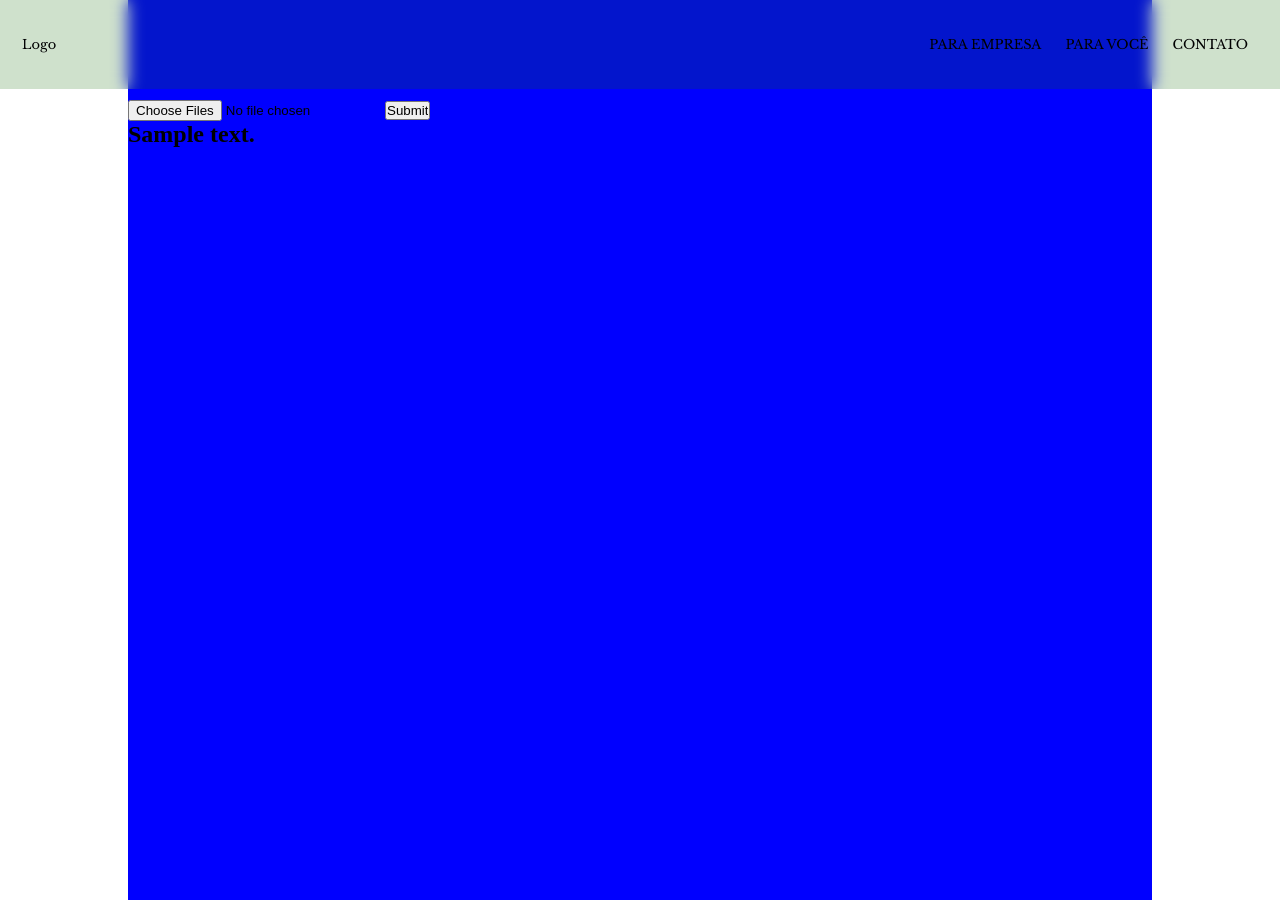
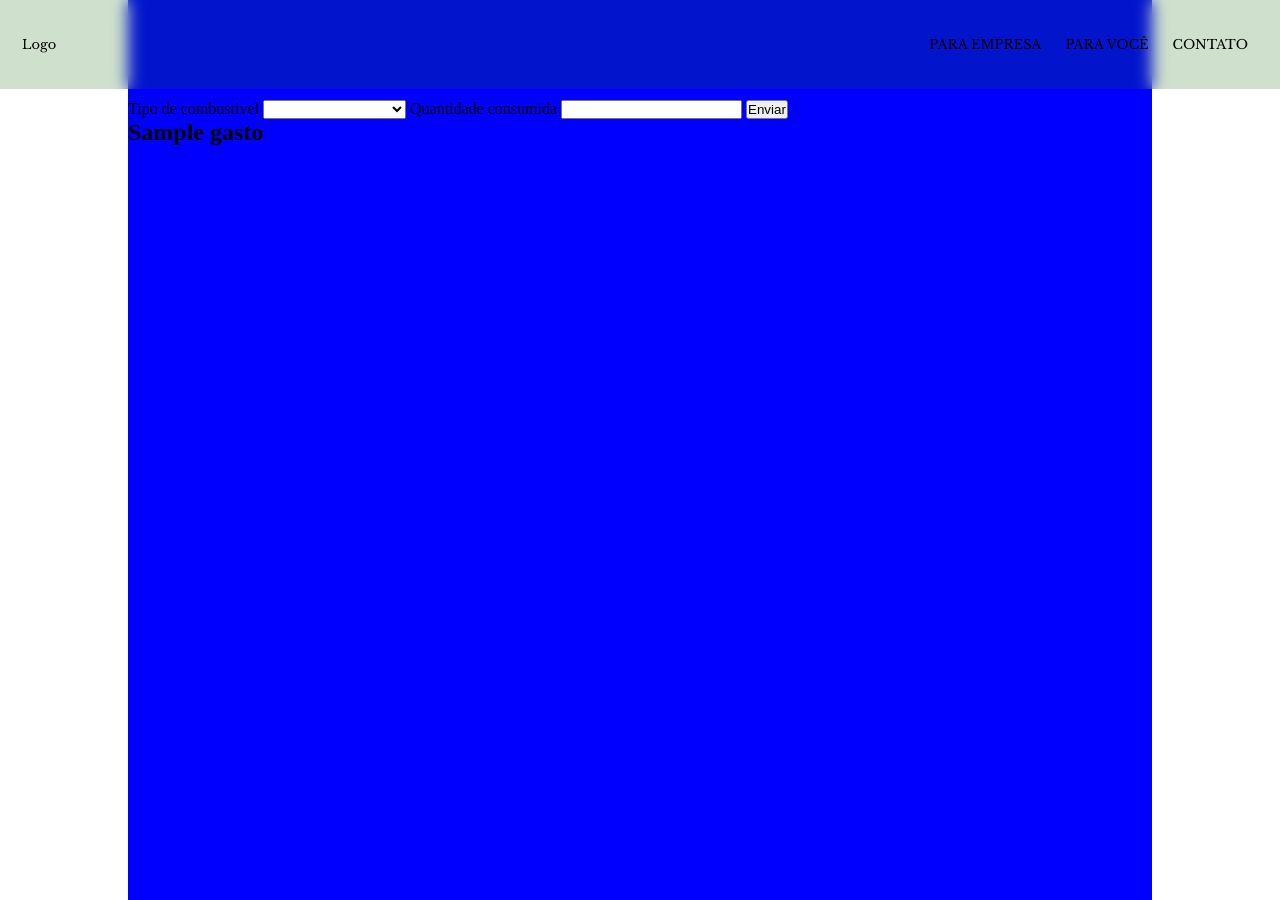
Before and after one commit to ToxicOtter/Carbono-Neutro, a Flask app: template templates/company.html in a window 1280 px wide. Run offline with Flask 2, Linux system fonts and the light colour scheme; the template is opened without the code that fills it: most values are stand-ins (such as "Sample title", 1, 10 or a date in 2020).

Commit message:
Implementação do cálculo de consumo por combustível

```diff
--- a/server.py
+++ b/server.py
@@ -40,6 +40,69 @@ def company():
         #https://stackoverflow.com/questions/23697374/calculate-polygon-area-in-planar-units-e-g-square-meters-in-shapely
     return render_template("company.html",text=text)
 
+@app.route("/combustivel",methods=["GET","POST"])
+def combustivel():
+    gasto = 0
+    tipo_combs = request.form["tipo_combustivel"]
+    cons = float(request.form["qtd_combs"])
+
+    if (request.method == "POST"):
+        match tipo_combs:
+            case "acetileno":
+                gasto = cons*(3/1000) # gasto = total kg co2 gerado pela queima de 1kg de acetileno
+            case "alcatrão":
+                gasto = cons * (2.888/ 1000) # gasto= total kg co2 gerado pela queima de 1m3 de alcatrao
+            case "asfaltos":
+                gasto = cons * (3.389/ 1000)  # gasto = total kg co2 gerado pela queima de 1m3 de alcatrao
+            case "carvão_metalúrgico":
+                gasto = cons * (2.543/ 1000)  # gasto = total kg co2 gerado pela queima de 1ton
+            case "coque_petroleo":
+                gasto = cons * (3.563/ 1000)  # gasto = total kg co2 gerado pela queima de 1m3
+            case "etano":
+                gasto = cons * (2.858/ 1000)  # gasto = total kg co2 gerado pela queima de 1ton
+            case "gas_refinaria":
+                gasto = cons * (2.850/ 1000)  # gasto = total kg co2 gerado pela queima de 1ton
+            case "gas_natural_Seco":
+                gasto = cons * (2.07/ 1000)  # gasto = total kg co2 gerado pela queima de 1ton
+            case "gas_natural_umido":
+                gasto = cons * (2.333/ 1000)  # gasto = total kg co2 gerado pela queima de 1ton
+            case "gas_aut_pura":
+                gasto = cons * (2.24/ 1000)  # gasto = total kg co2 gerado pela queima de 1l
+            case "gas_aviao":
+                gasto = cons * (2.26/ 1000)  # gasto = total kg co2 gerado pela queima de 1l
+            case "Liq_gas_natural":
+                gasto = cons * (2.836/ 1000)  # gasto = total kg co2 gerado pela queima de 1ton
+            case "lubrificantes":
+                gasto = cons * (2.72/ 1000)  # gasto = total kg co2 gerado pela queima de 1ton
+            case "nafta":
+                gasto = cons * (2.291/ 1000)  # gasto = total kg co2 gerado pela queima de 1ton
+            case "oleo_diesel":
+                gasto = cons * (2.63/ 1000)  # gasto = total kg co2 gerado pela queima de 1ton
+            case "oleo_combustivel":
+                gasto = cons * (3.11/ 1000)  # gasto = total kg co2 gerado pela queima de 1l
+            case "oleol_residual":
+                gasto = cons * (2.947/ 1000)  # gasto = total kg co2 gerado pela queima de 1ton
+            case "petroloe_bruto":
+                gasto = cons * (2.931/ 1000)  # gasto = total kg co2 gerado pela queima de 1m3
+            case "querosene_aviação":
+                gasto = cons * (3.113/ 1000)  # gasto = total kg co2 gerado pela queima de 1ton
+            case "res_industriais":
+                gasto = cons * (143.000/ 1000)  # gasto = total kg co2 gerado pela queima de 1ton
+            case "etanol":
+                gasto = cons * (1.58/ 1000)  # gasto = total kg co2 gerado pela queima de 1l
+            case "biodiesel_b100":
+                gasto = cons * (2.46/ 1000)  # gasto = total kg co2 gerado pela queima de 1l
+            case "biogas":
+                gasto = cons * (2.754/ 1000)  # gasto = total kg co2 gerado pela queima de 1ton
+            case "carvão_vegetal":
+                gasto = cons * (2.886/ 1000)  # gasto = total kg co2 gerado pela queima de 1ton
+            case "lenha":
+                gasto = cons * (1.817/ 1000)  # gasto = total kg co2 gerado pela queima de 1ton
+            case "residuos":
+                gasto = cons * (1.161/ 1000)  # gasto = total kg co2 gerado pela queima de 1ton
+        print(gasto)
+    return render_template("company.html", gasto=gasto)
+
 
 if __name__ == '__main__':
     app.run()
--- a/templates/company.html
+++ b/templates/company.html
@@ -17,8 +17,51 @@
         </div>
     </header>
     <main>
+        <form action="{{url_for('combustivel')}}" method="post" enctype="multipart/form-data">
+            <label for="tipo_combustivel">Tipo de combustivel</label>
+            <select name="tipo_combustivel" id="">
+                <option value=""></option>
+                <option value="acetileno">Acetileno</option>
+                <option value="alcatrão">Alcatrão</option>
+                <option value="asfaltos">Asfaltos</option>
+                <option value="carvão_metalúrgico">Carvão metalúrgico</option>
+                <option value="coque_petroleo">Coque petroleo</option>
+                <option value="etano">Etano</option>
+                <option value="gas_refinaria">Gás refinaria</option>
+                <option value="gas_natural_Seco">Gás natural seco</option>
+                <option value="gas_natural_umido">Gás natural úmido</option>
+                <option value="gas_aut_pura">Gás aut pura</option>
+                <option value="gas_aviao">Gás avião</option>
+                <option value="Liq_gas_natural">Liq gás natural</option>
+                <option value="lubrificantes">Lubrificantes</option>
+                <option value="nafta">Nafta</option>
+                <option value="oleo_diesel">Oleo diesel</option>
+                <option value="oleo_combustivel">Oleo combustivel</option>
+                <option value="oleol_residual">Oleo residual</option>
+                <option value="petroloe_bruto">Petróleo bruto</option>
+                <option value="querosene_aviação">Querosene aviação</option>
+                <option value="res_industriais">Resíduos industriais</option>
+                <option value="etanol">Etanol</option>
+                <option value="biodiesel_b100">Biodiesel B100</option>
+                <option value="biogas">Biogás</option>
+                <option value="carvão_vegetal">Carvão vegetal</option>
+                <option value="lenha">Lenha</option>
+                <option value="residuos">Resíduos</option>
+            </select>
+            <label for="qtd_combs">Quantidade consumida</label>
+            <input type="number" name="qtd_combs" id="">
+            <input type="submit" value="Enviar">
+        </form>
+
+        <div>
+            {% if gasto %}
+            <h2>{{ gasto }}</h2>
+            {% endif %}
+        </div>
+
+
+        <!--
         <form action="{{url_for('company')}}" method="post" enctype="multipart/form-data">
-            <!--<input type="text" name="nome" id="">-->
             <input type="file" name="file" id="file" multiple="multiple" accept=".kml">
             <input type="submit">
         </form>
@@ -28,7 +71,7 @@
             {% else %}
             <h2>Nenhuma area</h2>
             {% endif %}
-        </div>
+        </div>-->
     </main>
 </body>
 </html>
```
